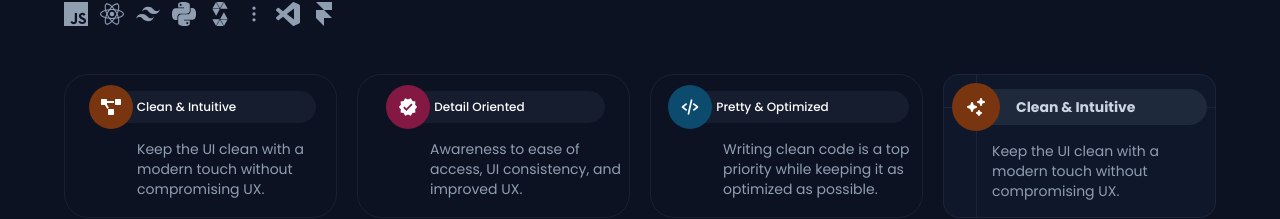
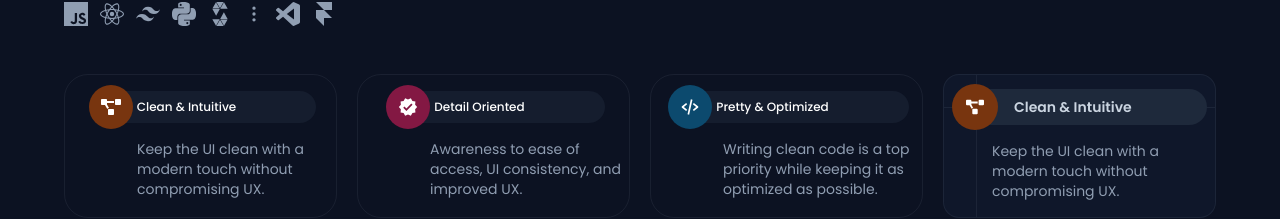
Before and after one commit to ImJars/Development-full-coding, a React (Vite) app: page / in a window 1280 px wide. Shown: the part 596-815 px from the top of the page. Built offline with nearby package versions, Linux system fonts and the light colour scheme.

Commit message:
Update card-home

```diff
--- a/src/components/home/card-home.jsx
+++ b/src/components/home/card-home.jsx
@@ -1,32 +1,25 @@
 import React from "react";
 
-function CardHome() {
+function CardHome({ icon, title, description }) {
   return (
     <>
-      <div className="border-text-general relative z-10 flex-1 rounded-2xl border border-opacity-10 border-divider-dark bg-slate-900">
+      <div className="font-poppins border-text-general relative z-10 flex-1 rounded-2xl border border-opacity-10 border-divider-dark bg-slate-900">
         <div className="border-text-general border-opacity-10 absolute inset-x-0 inset-y-8 z-[-1] border-t border-divider-dark"></div>
         <div className="border-text-general border-opacity-10 absolute inset-y-0 inset-x-8 z-[-1] border-l border-divider-dark"></div>
         <div className="-mt-0.5">
           <div className="mt-4 mr-2 ml-4 flex items-center gap-6 rounded-full bg-slate-800">
             <div className="-m-2">
-              <div className="rounded-full p-3.5 bg-amber-900">
-                <svg
-                  xmlns="http://www.w3.org/2000/svg"
-                  viewBox="0 0 20 20"
-                  fill="currentColor"
-                  className="h-5 w-5 text-white"
-                >
-                  <path d="M15.98 1.804a1 1 0 00-1.96 0l-.24 1.192a1 1 0 01-.784.785l-1.192.238a1 1 0 000 1.962l1.192.238a1 1 0 01.785.785l.238 1.192a1 1 0 001.962 0l.238-1.192a1 1 0 01.785-.785l1.192-.238a1 1 0 000-1.962l-1.192-.238a1 1 0 01-.785-.785l-.238-1.192zM6.949 5.684a1 1 0 00-1.898 0l-.683 2.051a1 1 0 01-.633.633l-2.051.683a1 1 0 000 1.898l2.051.684a1 1 0 01.633.632l.683 2.051a1 1 0 001.898 0l.683-2.051a1 1 0 01.633-.633l2.051-.683a1 1 0 000-1.898l-2.051-.683a1 1 0 01-.633-.633L6.95 5.684zM13.949 13.684a1 1 0 00-1.898 0l-.184.551a1 1 0 01-.632.633l-.551.183a1 1 0 000 1.898l.551.183a1 1 0 01.633.633l.183.551a1 1 0 001.898 0l.184-.551a1 1 0 01.632-.633l.551-.183a1 1 0 000-1.898l-.551-.184a1 1 0 01-.633-.632l-.183-.551z"></path>
-                </svg>
+              <div className="rounded-full p-3.5 bg-amber-900 text-lg">
+                { icon }
               </div>
             </div>
-            <div className="truncate py-2 pr-4 text-sm font-bold text-slate-300">
-              Clean &amp; Intuitive
+            <div className="truncate py-2 pr-4 text-sm font-semibold text-slate-300">
+              { title }
             </div>
           </div>
         </div>
         <div className="p-4 pl-12 text-xs sm:text-sm text-text-general">
-          Keep the UI clean with a modern touch without compromising UX.
+          { description }
         </div>
       </div>
     </>
--- a/src/home.jsx
+++ b/src/home.jsx
@@ -306,7 +306,11 @@ function Home() {
                   "Writing clean code is a top priority while keeping it as optimized as possible."
                 }
               />
-              <CardHome />
+              <CardHome
+                icon={<FaProjectDiagram />}
+                title={"Clean & Intuitive"}
+                description={"Keep the UI clean with a modern touch without compromising UX."}
+              />
             </Cards>
           </div>
         </section>
```
